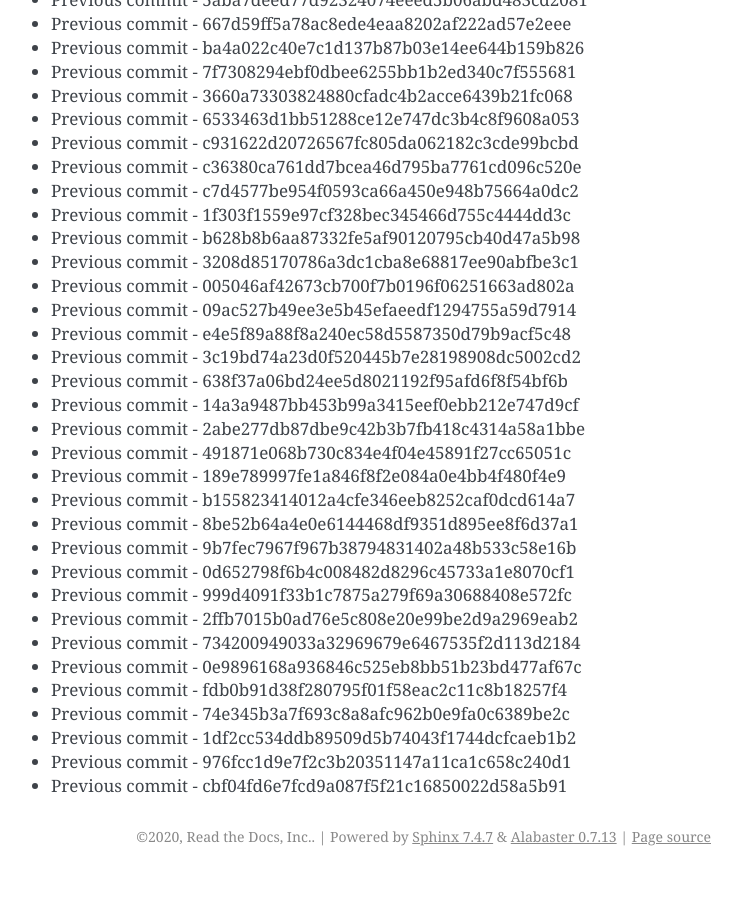
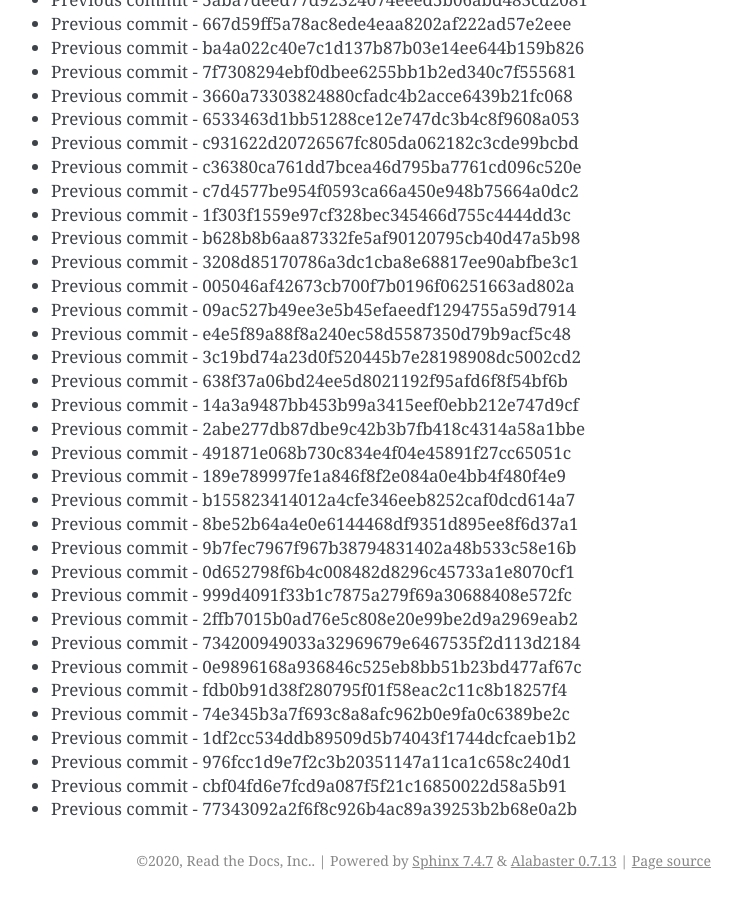
Before and after one commit to readthedocs/rtd-git-stresstest, a Sphinx documentation site: the page built from docs/updates.rst, in a window 1280 px wide and 900 px high, scrolled down 27736 px. Shown: the whole window, without its empty margins (399-1141 px from the left). Built offline with Sphinx 7.4.7, drawn with Linux system fonts in a browser that asks for light colours; before the commit the page ends 28612 px from its top, so only the background shows below that.

Commit message:
Generating commit from previous: 77343092a2f6f8c926b4ac89a39253b2b68e0a2b

```diff
--- a/docs/updates.rst
+++ b/docs/updates.rst
@@ -1197,3 +1197,4 @@ It can be tested for any performance characteristics.
 * Previous commit - 1df2cc534ddb89509d5b74043f1744dcfcaeb1b2
 * Previous commit - 976fcc1d9e7f2c3b20351147a11ca1c658c240d1
 * Previous commit - cbf04fd6e7fcd9a087f5f21c16850022d58a5b91
+* Previous commit - 77343092a2f6f8c926b4ac89a39253b2b68e0a2b
```
